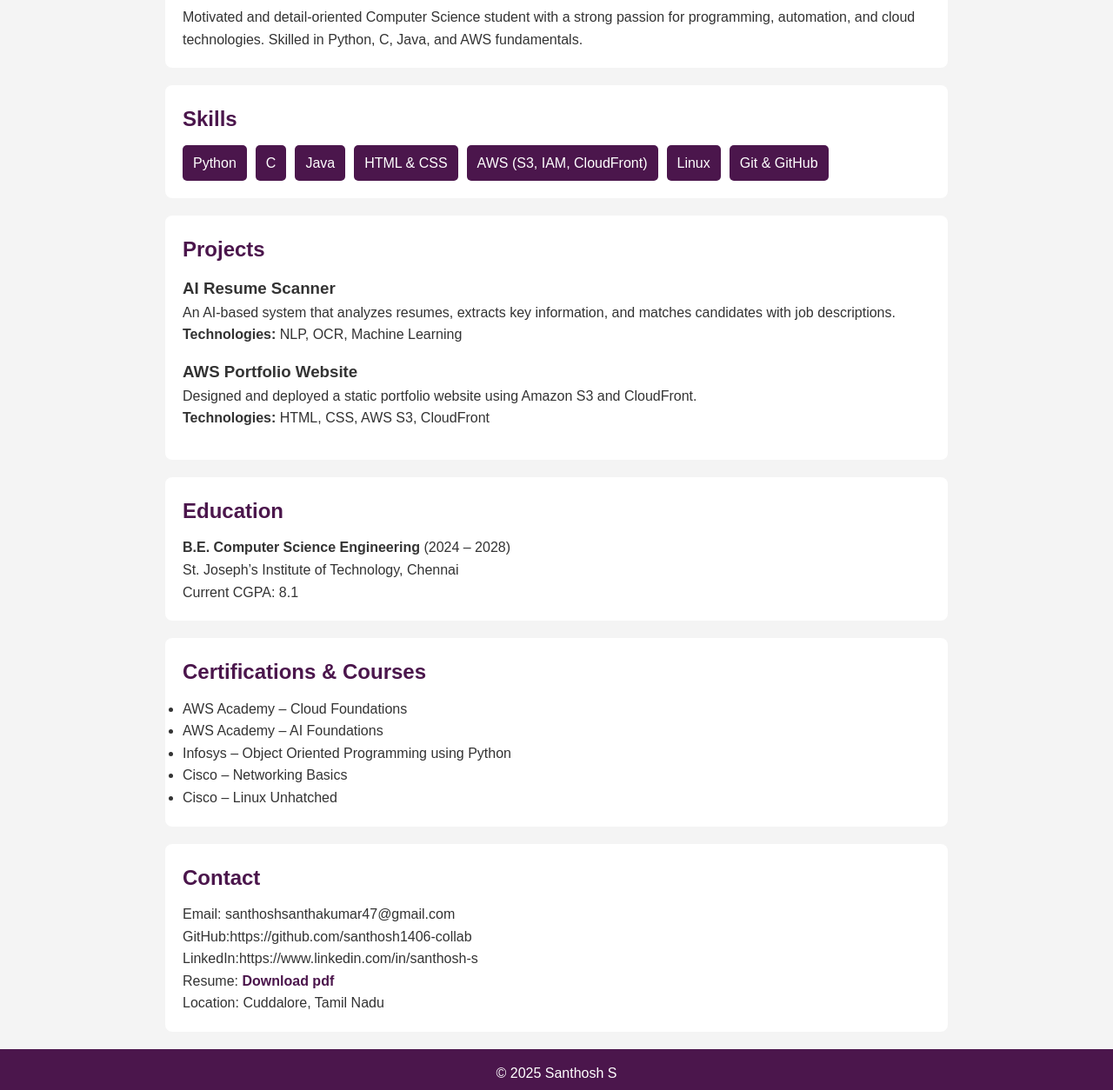
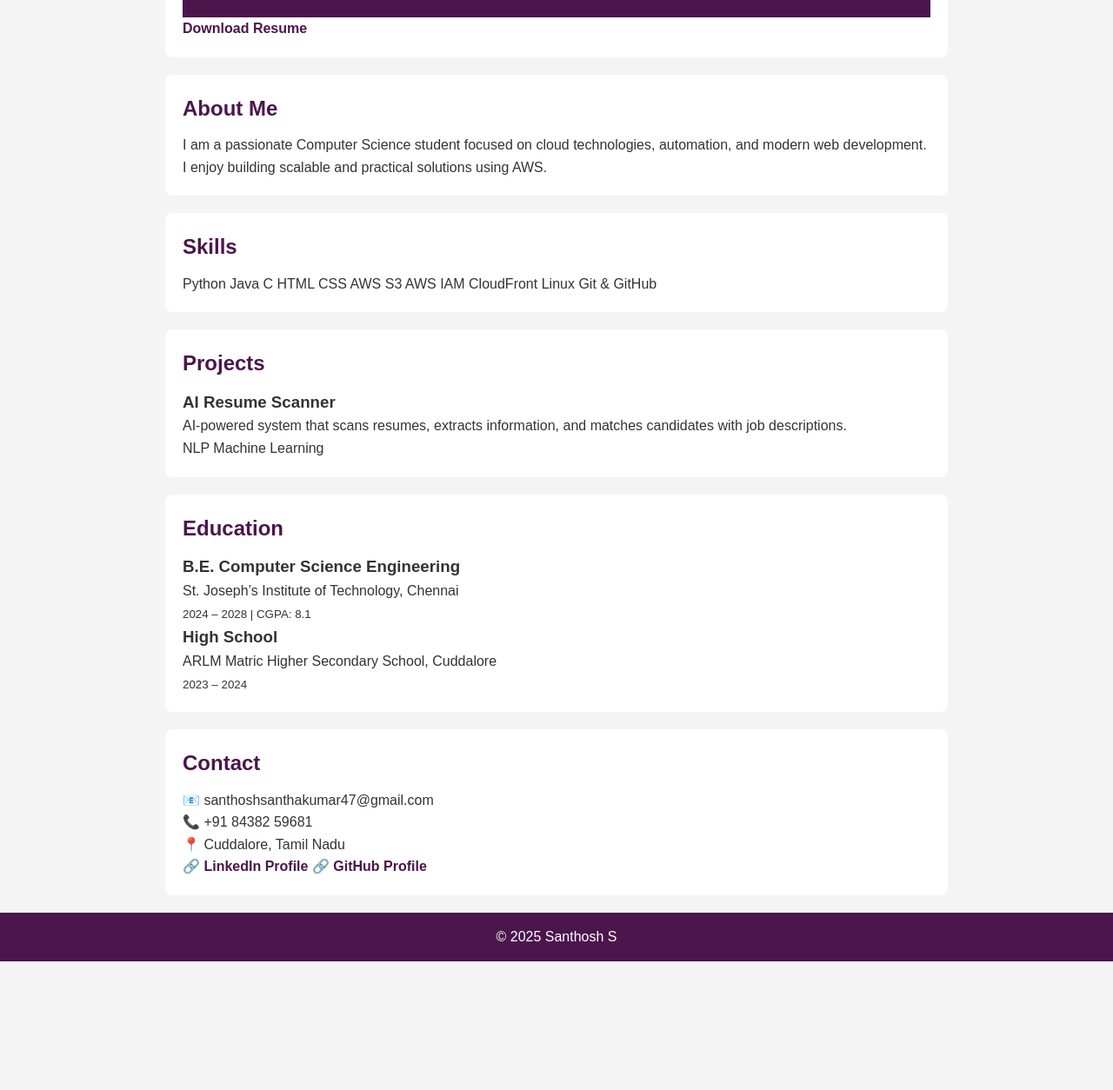
Before and after one commit to santhosh1406-collab/santhosh-aws-s3-portfolio, a plain HTML site: page index.html in a window 1280 px wide. Shown: the part 238-1492 px from the top of the page at 87% size. After the commit the page ends 1344 px from the top, so only its background shows below. Drawn offline with Linux system fonts and the light colour scheme.

Commit message:
index.html

```diff
--- a/index.html
+++ b/index.html
@@ -4,89 +4,109 @@
   <meta charset="UTF-8" />
   <meta name="viewport" content="width=device-width, initial-scale=1.0"/>
   <title>Santhosh S | Portfolio</title>
-  <link rel="stylesheet" href="style.css" />
+  <link rel="stylesheet" href="style.css"/>
+  <link href="https://fonts.googleapis.com/css2?family=Poppins:wght@300;400;600&display=swap" rel="stylesheet">
 </head>
 <body>
+</header>
+<section class="hero">
+  <h2>Hi,I'm<span>Santhosh S</span></h2>
+  <p>
+<nav class="navbar">
+  <a href="#about"> About</a>
+  <a href="#skills"> Skills</a>
+  <a href="#projects"> Projects</a>
+  <a href="#education"> Education</a>
+  <a href="#contact"> Contact</a>
+</nav>
+<header class="hero">
+  <h1>Santhosh S</h1>
+  <p>Computer Science Student • Aspiring Cloud Engineer</p>
+</header>
+<a
+href="assets/Santhosh_Resume.pdf"
+class="Resume-btn"
+target="_blank"
+download
+>
+Download Resume
+</a>
+</section>
+<main>
 
-  <header>
-    <h1>Santhosh S</h1>
-    <p>Computer Science Student | Aspiring Cloud Engineer</p>
-  </header>
-
-  <section>
+<section id="about" class="card">
   <h2>About Me</h2>
   <p>
-      Motivated and detail-oriented Computer Science student with a strong
-      passion for programming, automation, and cloud technologies.
-      Skilled in Python, C, Java, and AWS fundamentals.
+    I am a passionate Computer Science student focused on cloud technologies,
+    automation, and modern web development. I enjoy building scalable and
+    practical solutions using AWS.
   </p>
 </section>
 
-  <section>
+<section id="skills" class="card">
   <h2>Skills</h2>
-    <ul class="skills">
-      <li>Python</li>
-      <li>C</li>
-      <li>Java</li>
-      <li>HTML & CSS</li>
-      <li>AWS (S3, IAM, CloudFront)</li>
-      <li>Linux</li>
-      <li>Git & GitHub</li>
-    </ul>
-  </section>
-
-  <section>
-    <h2>Projects</h2>
-    <div class="project">
-      <h3>AI Resume Scanner</h3>
-      <p>
-        An AI-based system that analyzes resumes, extracts key information,
-        and matches candidates with job descriptions.
-      </p>
-      <p><strong>Technologies:</strong> NLP, OCR, Machine Learning</p>
-    </div>
-
-    <div class="project">
-      <h3>AWS Portfolio Website</h3>
-      <p>
-        Designed and deployed a static portfolio website using
-        Amazon S3 and CloudFront.
-      </p>
-      <p><strong>Technologies:</strong> HTML, CSS, AWS S3, CloudFront</p>
+  <div class="skills-grid">
+    <span>Python</span>
+    <span>Java</span>
+    <span>C</span>
+    <span>HTML</span>
+    <span>CSS</span>
+    <span>AWS S3</span>
+    <span>AWS IAM</span>
+    <span>CloudFront</span>
+    <span>Linux</span>
+    <span>Git & GitHub</span>
   </div>
 </section>
 
-  <section>
-    <h2>Education</h2>
-    <p><strong>B.E. Computer Science Engineering</strong> (2024 – 2028)</p>
-    <p>St. Joseph’s Institute of Technology, Chennai</p>
-    <p>Current CGPA: 8.1</p>
+<section id="projects" class="card">
+  <h2>Projects</h2>
+
+  <div class="project-card">
+    <h3>AI Resume Scanner</h3>
+    <p>
+      AI-powered system that scans resumes, extracts information,
+      and matches candidates with job descriptions.
+    </p>
+    <span class="tag">NLP</span>
+    <span class="tag">Machine Learning</span>
+  </div>
 </section>
 
-  <section>
-    <h2>Certifications & Courses</h2>
-    <ul>
-      <li>AWS Academy – Cloud Foundations</li>
-      <li>AWS Academy – AI Foundations</li>
-      <li>Infosys – Object Oriented Programming using Python</li>
-      <li>Cisco – Networking Basics</li>
-      <li>Cisco – Linux Unhatched</li>
-    </ul>
+<section id="education" class="card">
+  <h2>Education</h2>
+  <div class="timeline">
+    <div>
+      <h3>B.E. Computer Science Engineering</h3>
+      <p>St. Joseph’s Institute of Technology, Chennai</p>
+      <small>2024 – 2028 | CGPA: 8.1</small>
+    </div>
+    <div>
+      <h3>High School</h3>
+      <p>ARLM Matric Higher Secondary School, Cuddalore</p>
+      <small>2023 – 2024</small>
+    </div>
+  </div>
 </section>
 
-  <section>
+<section id="contact" class="card">
   <h2>Contact</h2>
-    <p>Email: santhoshsanthakumar47@gmail.com</p>
-    <p>GitHub:https://github.com/santhosh1406-collab</p>
-    <p>LinkedIn:https://www.linkedin.com/in/santhosh-s</p>
+  <p>📧 santhoshsanthakumar47@gmail.com</p>
+  <p>📞 +91 84382 59681</p>
+  <p>📍 Cuddalore, Tamil Nadu</p>
   <p>
-       Resume:
-       <a href="assets/Santhosh_Resume.pdf"target="_blank">
-        Download pdf
+    🔗 <a href="https://www.linkedin.com/in/santhosh-s-18716a333/" target="_blank">
+      LinkedIn Profile
+    🔗 <a href="https://github.com/santhosh1406-collab/santhosh-aws-s3-portfolio"
+     target="_blank" class="btn">
+      GitHub Profile
+  </a>
+</div>
     </a>
   </p>
-    <p>Location: Cuddalore, Tamil Nadu</p>
 </section>
+
+</main>
 
 <footer>
   <p>© 2025 Santhosh S</p>
```
Lines whose indentation alone changed are shown as unchanged.
